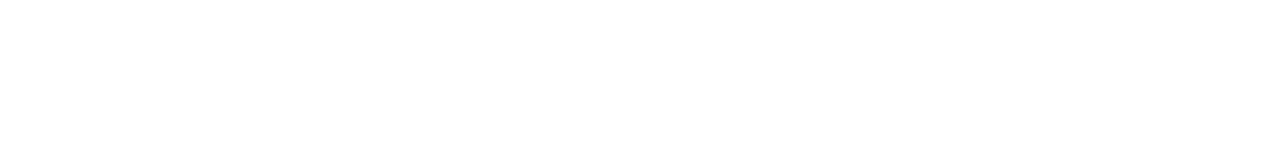
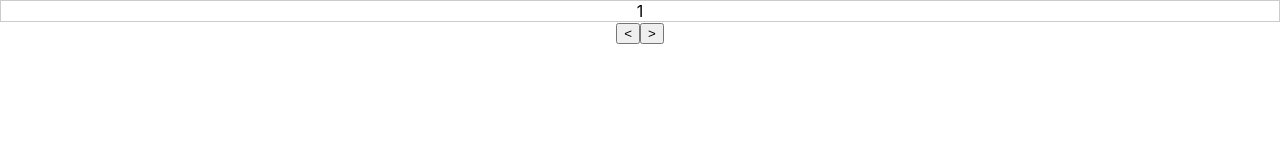
Before and after one commit to mphonic/react-slider-examples, a React (Create React App) app: page / in a window 1280 px wide. Shown: the top 160 px of the page. Built offline with nearby package versions, Linux system fonts and the light colour scheme.

Commit message:
First session

```diff
--- a/src/App.js
+++ b/src/App.js
@@ -1,9 +1,30 @@
+import { useState } from "react";
 import './App.css';
+import CarouselTrack from './Components/CarouselTrack';
+import CarouselControls from "./Components/CarouselControls";
 
 function App() {
+  const [carouselIndex, setCarouselIndex] = useState(0);
+
+  const onCarouselIndexChange = (index) => {
+    setCarouselIndex(index);
+  }
+
+  const settings = {
+    index: carouselIndex,
+    visibleItems: 1,
+    transitionTime: 500,
+    onIndexChange: onCarouselIndexChange
+  }
 
   return (
     <div className="App">
+      <CarouselTrack {...settings}>
+        <div>1</div>
+        <div>2</div>
+        <div>3</div>
+      </CarouselTrack>
+      <CarouselControls {...settings}></CarouselControls>
     </div>
   );
 }
--- a/src/Components/CarouselControls.js
+++ b/src/Components/CarouselControls.js
@@ -1,8 +1,17 @@
-export default function CarouselControls() {
+import { useState } from "react";
+
+export default function CarouselControls({ index = 0, transitionTime = 500, visibleItems = 1, onIndexChange }) {
+    const [currentIndex, setCurrentIndex] = useState(0);
+
+    const updateIndex = (index) => {
+        setCurrentIndex(index);
+        onIndexChange && onIndexChange(index);
+    }
 
     return (
         <div className="carouselControls">
-
+           <button onClick={() => updateIndex(currentIndex - 1)}>&lt;</button>
+           <button onClick={() => updateIndex(currentIndex + 1)}>&gt;</button>
         </div>
     )
 }
--- a/src/Components/CarouselTrack.js
+++ b/src/Components/CarouselTrack.js
@@ -1,11 +1,49 @@
+import { useState, useEffect, useRef } from "react";
 import "./Carousel.css";
 
-export default function CarouselTrack() {
+export default function CarouselTrack({ children, index = 0, visibleItems = 1, transitionTime = 500 }) {
+    const [currentIndex, setCurrentIndex] = useState(0);
+    const [offset, setOffset] = useState(0);
+
+    const items = useRef([]);
+
+    useEffect(() => {
+        if (index === undefined || index === currentIndex) return;
+        performTransition(index);
+    }, [index]);
+
+    let referenceIndex = -1;
+
+    const getOffset = (index) => {
+        return items.current
+            .slice(0, index)
+            .map(e => e.clientWidth)
+            .reduce((a, b) => a + b, 0) * -1;
+    }
+
+    const performTransition = (newIndex) => {
+        setOffset(getOffset(newIndex));
+        setCurrentIndex(newIndex);
+    }
+
+    const renderItem = (item) => {
+        const index = ++referenceIndex;
+        return (
+            <div
+                ref={(e) => items.current[index] = e}
+                key={`carousel-item-${index}`}
+                className={`carouselItem${currentIndex === index ? ' selected' : ''}`}
+                style={{ flexBasis: `${1 / visibleItems * 100}%` }}
+            >
+                {item}
+            </div>
+        )
+    }
 
     return (
         <div className="carouselTrackWrapper">
-            <div className="carouselTrack">
-
+            <div className="carouselTrack" style={{ transform: `translate3d(${offset}px, 0, 0)`, transitionDuration: `${transitionTime}ms`}}>
+                { children.map((e, c) => renderItem(e)) }
             </div>
         </div>
     )
```
